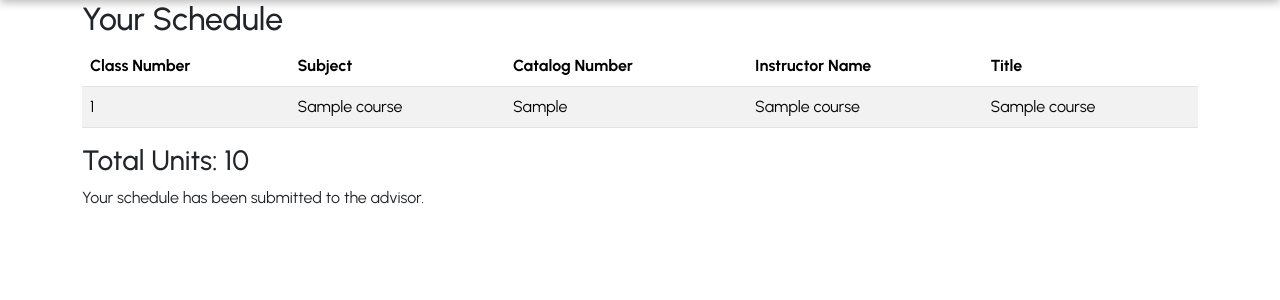
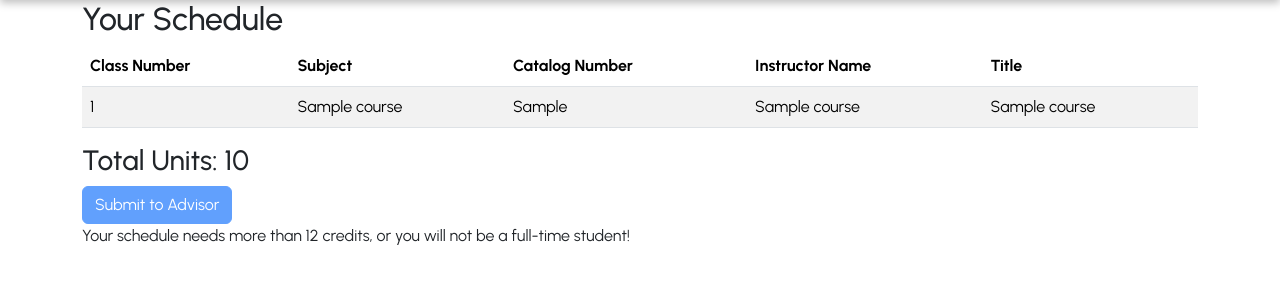
Before and after one commit to willbelcher/cs3240-project, a Django app: page /schedule/view_schedule/ in a window 1280 px wide. Shown: the part 100-400 px from the top of the page. Run offline with Django 4.2, Linux system fonts and the light colour scheme; a user stored in the database is signed in; tables that the repository leaves empty hold one stand-in row (values such as "Sample post").

Commit message:
does not let the user submit a schedule if they have less than 12 credits

```diff
--- a/schedule/templates/schedule/view_schedule.html
+++ b/schedule/templates/schedule/view_schedule.html
@@ -42,12 +42,15 @@
             <p>Your schedule is empty. <a href="{% url 'schedule:view_cart' %}">Add a course from the cart</a>.</p>
         {% endif %}
 
-        {% if not schedule.submitted %}
+        {% if not schedule.submitted and schedule.total_units > 12%}
         <form method="POST" action="{% url 'schedule:submit_schedule' %}">
             {% csrf_token %}
             <button type="submit" class="btn btn-primary">Submit to Advisor</button>
         </form>
-        {% else %}
+        {% elif schedule.total_units < 12 %}
+            <button disabled class="btn btn-primary">Submit to Advisor </button>
+            <p>Your schedule needs more than 12 credits, or you will not be a full-time student!</p>
+        {% elif schedule.submitted %}
         <p>Your schedule has been submitted to the advisor.</p>
         {% endif %}
     </div>
```
